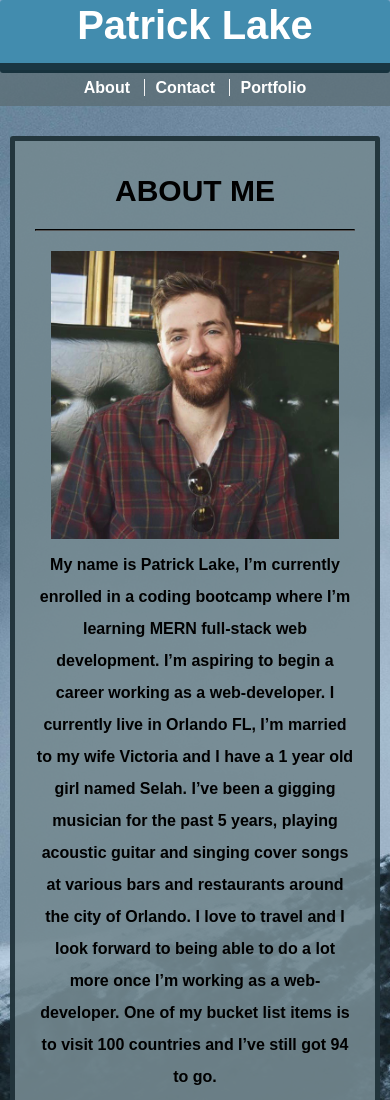
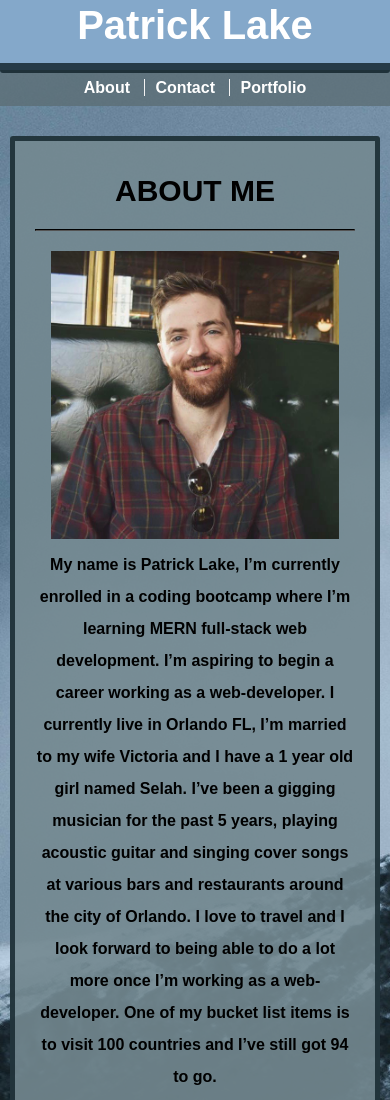
Before and after one commit to plake492/responsive-portfolio, a plain HTML site: page index.html in a window 390 px wide. Shown: the top 1100 px of the page. Drawn offline with Linux system fonts and the light colour scheme; a web font is replaced by a local one.

Commit message:
adjusted header background color on small screens

```diff
--- a/assets/css/main.css
+++ b/assets/css/main.css
@@ -193,7 +193,7 @@ nav {
 /* Small devices (tablets, 640px and up) */
 @media screen and (max-width:640px) {
     header {
-        background-color: rgb(23, 123, 155, 0.0);
+        /* background-color: rgb(23, 123, 155, 0.0); */
         position: relative;
         width: 100%;
         height: 60px;
@@ -204,7 +204,7 @@ nav {
         border-style: solid;
         }
     .head-name{
-        background-color: rgb(23, 123, 155, 0.6);
+        background-color: rgb(23, 123, 155, 0.0);
         text-align: center;
         position: unset;
         padding-bottom:18px;
```
